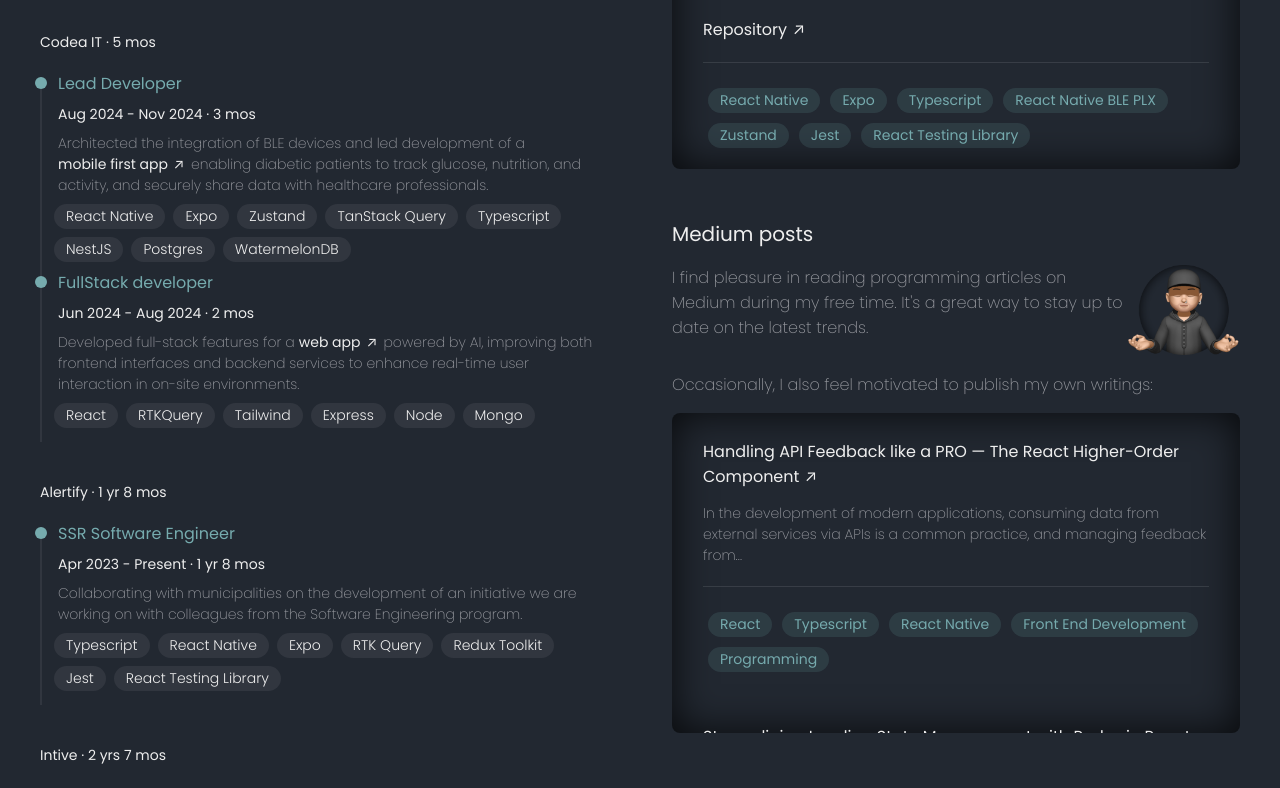
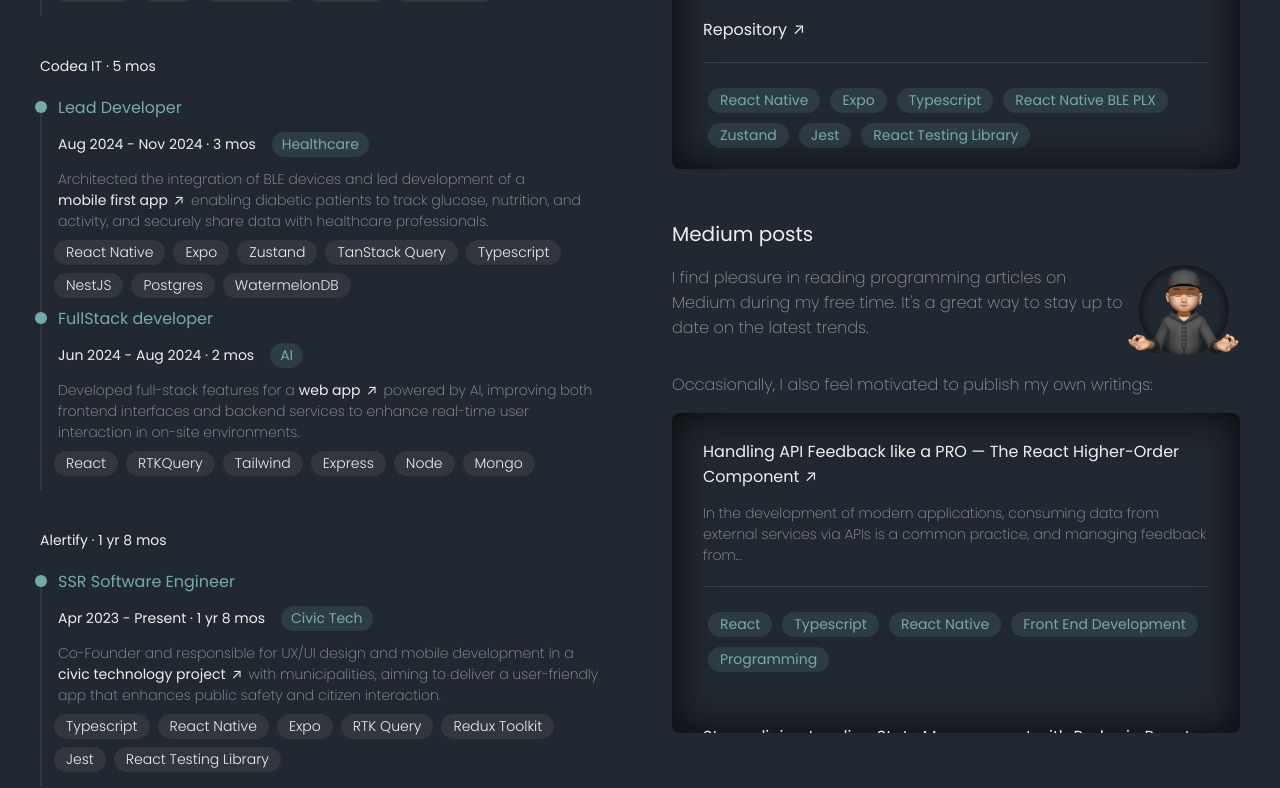
Before and after one commit to SantiTabbach/portfolio, a React (Vite) app: page / in a window 1280 px wide. Shown: the part 927-1715 px from the top of the page. Built offline with nearby package versions, Linux system fonts and the light colour scheme; no server answers.

Commit message:
Update work experience and domains

```diff
--- a/src/components/sections/workExperiencie/components/ExperienceItem.tsx
+++ b/src/components/sections/workExperiencie/components/ExperienceItem.tsx
@@ -2,9 +2,10 @@ import React from 'react';
 import { useTheme } from '@/contexts/ThemeContext';
 import { Typography } from '@/components';
 import { IExperience } from '@/models';
+import Tags from '@/components/common/baseList/components/components/Tags';
 import { Circle, Container, Skill } from './StyledExperienceItem';
-import Tags from '@/components/common/baseList/components/components/Tags';
 import Summary from './components/Summary';
+import DomainComponent from './components/Domain';
 
 const { Paragraph, Subtitle } = Typography;
 
@@ -23,9 +24,19 @@ export const ExperienceItem: React.FC<IExperienceItem> = ({ experience }) => {
 			<Subtitle color={themeStyles.primary} fontSize="16">
 				{title}
 			</Subtitle>
-			<Paragraph color={themeStyles.subtitle} fontWeight="400" fontSize="14">
-				{time}
-			</Paragraph>
+			<div
+				style={{
+					display: 'flex',
+					alignItems: 'center',
+					flexDirection: 'row',
+				}}
+			>
+				<Paragraph color={themeStyles.subtitle} fontWeight="400" fontSize="14">
+					{time}
+				</Paragraph>
+				<DomainComponent domain={experience.domain} />
+			</div>
+
 			<Summary summary={summary} project={project} />
 			<Tags tags={skills} renderItem={Skill} />
 		</Container>
--- /dev/null
+++ b/src/components/sections/workExperiencie/components/components/Domain.tsx
@@ -0,0 +1,27 @@
+import { Tag } from '@/components/commonStyled';
+import { Domain } from '@/models';
+import React from 'react';
+import { Container } from './StyledDomain';
+
+interface Props {
+	domain: Domain[];
+}
+
+const DomainComponent: React.FC<Props> = ({ domain }) => {
+	return (
+		<Container>
+			{domain.map((d) => (
+				<Tag
+					style={{ width: 'fit-content', padding: '2px 10px 2px 10px' }}
+					fontWeight="400"
+					fontSize="14"
+					key={d}
+				>
+					{d}
+				</Tag>
+			))}
+		</Container>
+	);
+};
+
+export default DomainComponent;
--- /dev/null
+++ b/src/components/sections/workExperiencie/components/components/StyledDomain.tsx
@@ -0,0 +1,7 @@
+import styled from 'styled-components';
+
+export const Container = styled.p`
+	display: flex;
+	flex-direction: row;
+	gap: 8px;
+`;
--- a/src/constants/workExperience.ts
+++ b/src/constants/workExperience.ts
@@ -5,6 +5,7 @@ export const WORK_EXPERIENCE: IWorkExperience[] = [
 		company: 'Santex',
 		experience: [
 			{
+				domain: ['Logistic'],
 				title: 'Senior FullStack Engineer',
 				time: '2025-03-01 - Present',
 				summary:
@@ -25,6 +26,7 @@ export const WORK_EXPERIENCE: IWorkExperience[] = [
 				],
 			},
 			{
+				domain: ['E-Commerce'],
 				title: 'ReactJS Engineer',
 				time: '2024-12-01 - 2025-03-01',
 				summary:
@@ -41,6 +43,7 @@ export const WORK_EXPERIENCE: IWorkExperience[] = [
 		company: 'Codea IT',
 		experience: [
 			{
+				domain: ['Healthcare'],
 				title: 'Lead Developer',
 				time: '2024-08-24 - 2024-11-30',
 				summary:
@@ -61,6 +64,7 @@ export const WORK_EXPERIENCE: IWorkExperience[] = [
 				],
 			},
 			{
+				domain: ['AI'],
 				title: 'FullStack developer',
 				time: '2024-06-24 - 2024-08-24',
 				summary:
@@ -77,10 +81,15 @@ export const WORK_EXPERIENCE: IWorkExperience[] = [
 		company: 'Alertify',
 		experience: [
 			{
+				domain: ['Civic Tech'],
 				title: 'SSR Software Engineer',
 				time: '2023-04-01 - Present',
 				summary:
-					'Collaborating with municipalities on the development of an initiative we are working on with colleagues from the Software Engineering program.',
+					'Co-Founder and responsible for UX/UI design and mobile development in a PROJECT with municipalities, aiming to deliver a user-friendly app that enhances public safety and citizen interaction.',
+				project: {
+					text: 'civic technology project',
+					url: 'https://alertify.com.ar',
+				},
 				skills: [
 					'Typescript',
 					'React Native',
@@ -97,6 +106,7 @@ export const WORK_EXPERIENCE: IWorkExperience[] = [
 		company: 'Intive',
 		experience: [
 			{
+				domain: ['Healthcare'],
 				title: 'SSR Software Engineer',
 
 				time: '2023-08-01 - 2024-06-30',
@@ -109,6 +119,7 @@ export const WORK_EXPERIENCE: IWorkExperience[] = [
 				skills: ['React', 'Electron', 'Redux', 'Jest', 'Enzyme', 'Axios'],
 			},
 			{
+				domain: ['Healthcare'],
 				title: 'Junior Software Engineer',
 				time: '2021-11-01 - 2023-07-31',
 				summary:
```
Also changed, not shown: src/models/WorkExperience.ts (+8 -0 lines).
